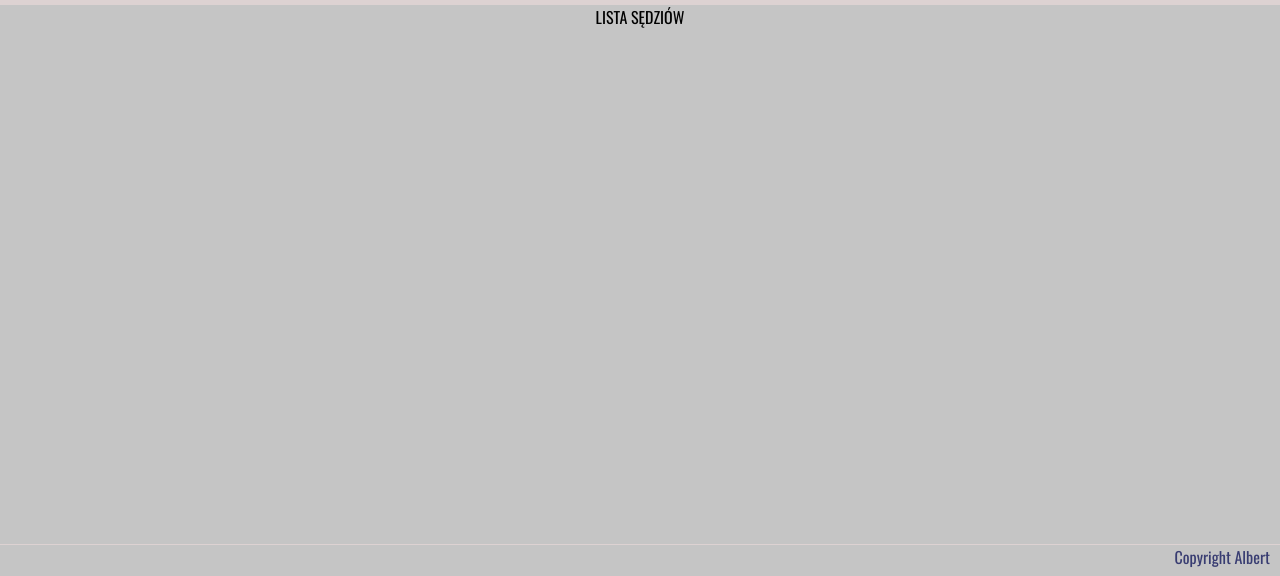
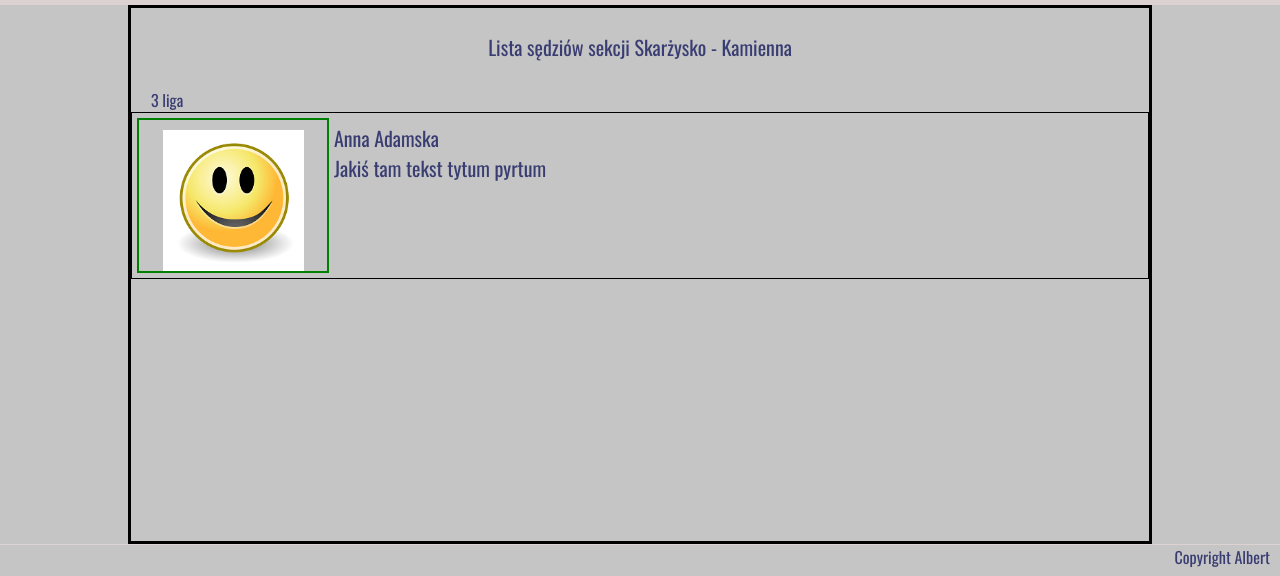
Before and after one commit to AlbertB93/SkoRefs, a PHP site: page /pages/refs.html in a window 1280 px wide. Shown: the part 224-800 px from the top of the page. Run offline with PHP 8.4, Linux system fonts and the light colour scheme.

Commit message:
Added first divs to refs.html

```diff
--- a/pages/refs.html
+++ b/pages/refs.html
@@ -37,8 +37,23 @@
     </nav>
 
     <main>
-        LISTA SĘDZIÓW
-
+        <section class="main--refs">
+            <div class="list--refs--title">
+                Lista sędziów sekcji Skarżysko - Kamienna
+            </div>
+            <div class="league--title">
+                3 liga
+            </div>
+            <div class="ref--person">
+                <div class="ref--person--image">
+                    <img src="../images/face.png" alt="FELEK" class="ref--person--image--file">
+                </div>
+                <div class="ref--person--description">
+                    <p>Anna Adamska </p>
+                    <p>Jakiś tam tekst tytum pyrtum</p>
+                </div>
+            </div>
+        </section>
     </main>
 
     <footer>
--- a/style.css
+++ b/style.css
@@ -142,3 +142,57 @@ footer{
     padding-right: 10px;
     width: 100%;
 }
+
+
+/*********************************** REFS.HTML ********************************************/
+
+.main--refs{
+   border: solid 3px black;
+   min-width: 80vw;
+}
+
+.list--refs--title{
+    text-align: center;
+    color:var(--color-main);
+    font-size: 20px;
+    height: 10vh;
+    padding-top: 24px;
+}
+
+.league--title{
+    color:var(--color-main);
+    font-size: 16px;
+    list-style-type: none;
+    padding-left: 20px;
+}
+
+.ref--person{
+    border: solid 1px black;
+    display: flex;
+    min-height: 20vh;
+    min-width: 70vh;
+
+}
+
+.ref--person--image{
+    border: solid 2px green;
+    height: 100%;
+    margin: 5px ;
+    display: flex;
+    justify-content: center;
+    width: 15vw;
+}
+
+.ref--person--image--file{
+    text-align: center;
+    max-height: 75%;
+    max-width: 75%;
+    padding-top: 10px;
+}
+
+.ref--person--description{
+    color:var(--color-main);
+    font-size: 20px;
+    height: 10vh;
+    padding-top: 10px;
+}
```
Also changed, not shown: images/face.png (added).
